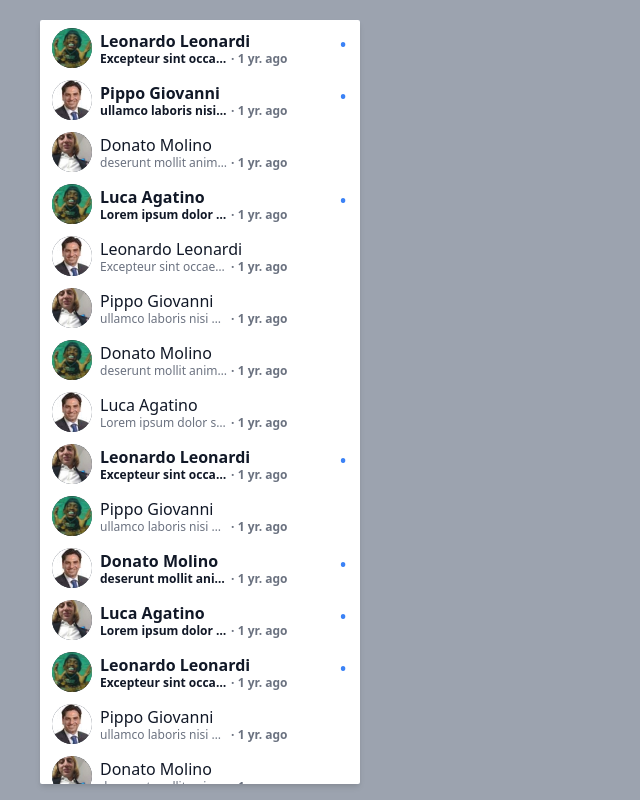
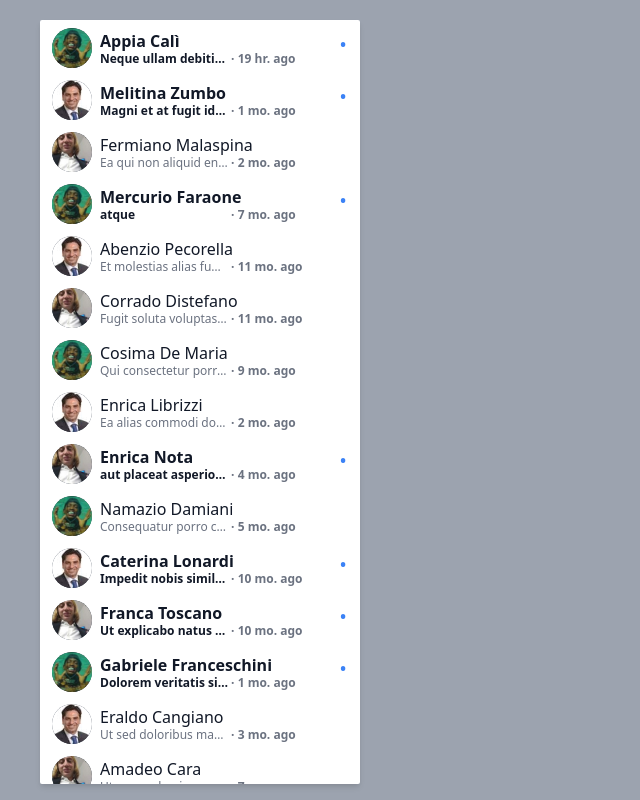
Before and after one commit to LeonardoLeonardi/keixbook, a React (Create React App) app: page / in a window 1280 px wide. Shown: the whole page, without its empty margins (0-640 px from the left). Built offline with nearby package versions, Linux system fonts and the light colour scheme.

Commit message:
Faker update

```diff
--- a/package.json
+++ b/package.json
@@ -9,6 +9,7 @@
     "@testing-library/react": "^11.2.5",
     "@testing-library/user-event": "^12.7.1",
     "autoprefixer": "^9.8.6",
+    "faker": "^5.4.0",
     "luxon": "^1.26.0",
     "postcss": "^7.0.35",
     "react": "^17.0.1",
--- a/src/App.jsx
+++ b/src/App.jsx
@@ -1,140 +1,143 @@
 import "./App.css";
+import faker from "faker";
+
 import PostHeader from "./Post/PostHeader";
 import PostBody from "./Post/PostBody";
 import ActionBar from "./Post/ActionBar";
 import PostComments from "./Post/PostComments";
 import Conversation from "./Conversation";
+
 import User from "./img/User.jpg";
 import User2 from "./img/User2.jpg";
 import User3 from "./img/User3.jpg";
-const date = new Date(2020, 1, 1);
+faker.locale = "it";
 
 const data = [
   {
     image: User,
-    username: "Leonardo Leonardi",
-    lastMessage: "Excepteur sint occaecat",
+    username: faker.name.findName(),
+    lastMessage: faker.lorem.text(),
     isRead: 1,
-    date: date,
+    date: faker.date.recent(),
   },
   {
     image: User2,
-    username: "Pippo Giovanni",
-    lastMessage: "ullamco laboris nisi ut aliquip",
+    username: faker.name.findName(),
+    lastMessage: faker.lorem.text(),
     isRead: 1,
-    date: date,
+    date: faker.date.past(),
   },
   {
     image: User3,
-    username: "Donato Molino",
-    lastMessage: "deserunt mollit anim id est laborum",
+    username: faker.name.findName(),
+    lastMessage: faker.lorem.text(),
     isRead: 0,
-    date: date,
+    date: faker.date.past(),
   },
   {
     image: User,
-    username: "Luca Agatino",
-    lastMessage: "Lorem ipsum dolor sit amet",
+    username: faker.name.findName(),
+    lastMessage: faker.lorem.text(),
     isRead: 1,
-    date: date,
+    date: faker.date.past(),
   },
   {
     image: User2,
-    username: "Leonardo Leonardi",
-    lastMessage: "Excepteur sint occaecat",
+    username: faker.name.findName(),
+    lastMessage: faker.lorem.text(),
     isRead: 0,
-    date: date,
+    date: faker.date.past(),
   },
   {
     image: User3,
-    username: "Pippo Giovanni",
-    lastMessage: "ullamco laboris nisi ut aliquip",
+    username: faker.name.findName(),
+    lastMessage: faker.lorem.text(),
     isRead: 0,
-    date: date,
+    date: faker.date.past(),
   },
   {
     image: User,
-    username: "Donato Molino",
-    lastMessage: "deserunt mollit anim id est laborum",
+    username: faker.name.findName(),
+    lastMessage: faker.lorem.text(),
     isRead: 0,
-    date: date,
+    date: faker.date.past(),
   },
   {
     image: User2,
-    username: "Luca Agatino",
-    lastMessage: "Lorem ipsum dolor sit amet",
+    username: faker.name.findName(),
+    lastMessage: faker.lorem.text(),
     isRead: 0,
-    date: date,
+    date: faker.date.past(),
   },
   {
     image: User3,
-    username: "Leonardo Leonardi",
-    lastMessage: "Excepteur sint occaecat",
+    username: faker.name.findName(),
+    lastMessage: faker.lorem.text(),
     isRead: 1,
-    date: date,
+    date: faker.date.past(),
   },
   {
     image: User,
-    username: "Pippo Giovanni",
-    lastMessage: "ullamco laboris nisi ut aliquip",
+    username: faker.name.findName(),
+    lastMessage: faker.lorem.text(),
     isRead: 0,
-    date: date,
+    date: faker.date.past(),
   },
   {
     image: User2,
-    username: "Donato Molino",
-    lastMessage: "deserunt mollit anim id est laborum",
+    username: faker.name.findName(),
+    lastMessage: faker.lorem.text(),
     isRead: 1,
-    date: date,
+    date: faker.date.past(),
   },
   {
     image: User3,
-    username: "Luca Agatino",
-    lastMessage: "Lorem ipsum dolor sit amet",
+    username: faker.name.findName(),
+    lastMessage: faker.lorem.text(),
     isRead: 1,
-    date: date,
+    date: faker.date.past(),
   },
   {
     image: User,
-    username: "Leonardo Leonardi",
-    lastMessage: "Excepteur sint occaecat",
+    username: faker.name.findName(),
+    lastMessage: faker.lorem.text(),
     isRead: 1,
-    date: date,
+    date: faker.date.past(),
   },
   {
     image: User2,
-    username: "Pippo Giovanni",
-    lastMessage: "ullamco laboris nisi ut aliquip",
+    username: faker.name.findName(),
+    lastMessage: faker.lorem.text(),
     isRead: 0,
-    date: date,
+    date: faker.date.past(),
   },
   {
     image: User3,
-    username: "Donato Molino",
-    lastMessage: "deserunt mollit anim id est laborum",
+    username: faker.name.findName(),
+    lastMessage: faker.lorem.text(),
     isRead: 0,
-    date: date,
+    date: faker.date.past(),
   },
   {
     image: User,
-    username: "Luca Agatino",
-    lastMessage: "Lorem ipsum dolor sit amet",
+    username: faker.name.findName(),
+    lastMessage: faker.lorem.text(),
     isRead: 0,
-    date: date,
+    date: faker.date.past(),
   },
   {
     image: User2,
-    username: "Leonardo Leonardi",
-    lastMessage: "Excepteur sint occaecat",
+    username: faker.name.findName(),
+    lastMessage: faker.lorem.text(),
     isRead: 1,
-    date: date,
+    date: faker.date.past(),
   },
   {
     image: User3,
-    username: "Pippo Giovanni",
-    lastMessage: "ullamco laboris nisi ut aliquip",
+    username: faker.name.findName(),
+    lastMessage: faker.lorem.text(),
     isRead: 1,
-    date: date,
+    date: faker.date.past(),
   },
 ];
 
```
Also changed, not shown: 1 other file (tests, documents, lock files or other folders).
